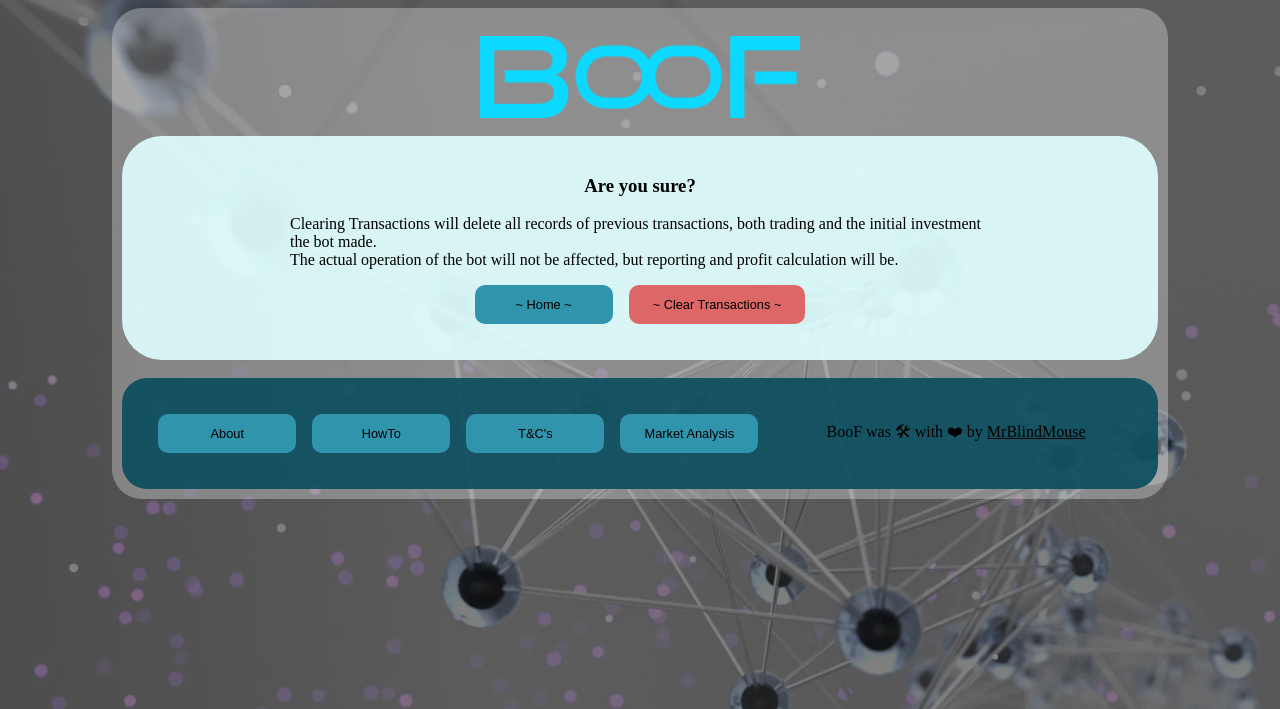
After one commit to MrBlindMouse/BooF_App, a Python web app: template templates/confirmClear.html in a window 1280 px wide. The commit adds this page. Shown: the top 709 px of the page. Run offline with Jinja, Linux system fonts and the light colour scheme; the template is opened without the code that fills it, so the values that code supplies are empty.

Commit message:
Added confirmation page for clear transactions
 Changes to be committed:
	modified:   app.py
	modified:   templates/botconfig.html
	new file:   templates/confirmClear.html
	modified:   templates/delete.html

```diff
--- a/app.py
+++ b/app.py
@@ -959,6 +959,10 @@ def reset():
 
     return render_template('reset.html', form=form, meta="Password Reset")
 
+@app.route('/confirmclear/<id>')
+def confirm_clear(id):
+    return render_template("confirmClear.html", meta="Confirm clearing transaction data", id=id)
+
 @app.route('/clear/<id>')
 def clear(id):
     if "id" not in session:
--- a/templates/botconfig.html
+++ b/templates/botconfig.html
@@ -35,7 +35,7 @@
     <p>** The bot calculates the maximum positions viable based on the minimum trade values, margin and total equity of the bot. Changing the margin may force the bot to open or close a new postion, affection the buy and sell pattern previously established, and may cause bad trades for a period of time.</p>
     <div class="button-container">
         <a class="button" href="{{ url_for('home') }}">~ Home ~</a>
-        <a class="button" href="{{ url_for('clear',id=id) }}">~ Clear Transactions ~</a>
+        <a class="button" href="{{ url_for('confirm_clear',id=id) }}">~ Clear Transactions ~</a>
         <a class="button" href="{{ url_for('delete',id=id) }}">~ Delete Bot ~</a>
 
     </div>
--- /dev/null
+++ b/templates/confirmClear.html
@@ -0,0 +1,12 @@
+{% extends 'base.html' %}
+{% block content %}
+<div class="sub">
+    <h3>Are you sure?</h3>
+    <p>Clearing Transactions will delete all records of previous transactions, both trading and the initial investment the bot made.</p>
+    <p>The actual operation of the bot will not be affected, but reporting and profit calculation will be.</p>
+    <div class="button-container">
+        <a class="button" href="{{ url_for('home') }}">~ Home ~</a>
+        <a class="button" href="{{ url_for('clear',id=id) }}" style="background-color:rgb(221, 102, 102)">~ Clear Transactions ~</a>
+    </div>
+</div>
+{% endblock %}
--- a/templates/delete.html
+++ b/templates/delete.html
@@ -7,7 +7,7 @@
     <p>Only the credits history will be kept as is for book keeping purposes.</p>
     <div class="button-container">
         <a class="button" href="{{ url_for('home') }}">~ Home ~</a>
-        <a class="button" href="{{ url_for('deleteBot',id=id) }}" style="background-color:brown">~ Delete Bot ~</a>
+        <a class="button" href="{{ url_for('deleteBot',id=id) }}" style="background-color:rgb(221, 102, 102)">~ Delete Bot ~</a>
     </div>
 </div>
 {% endblock %}
```
